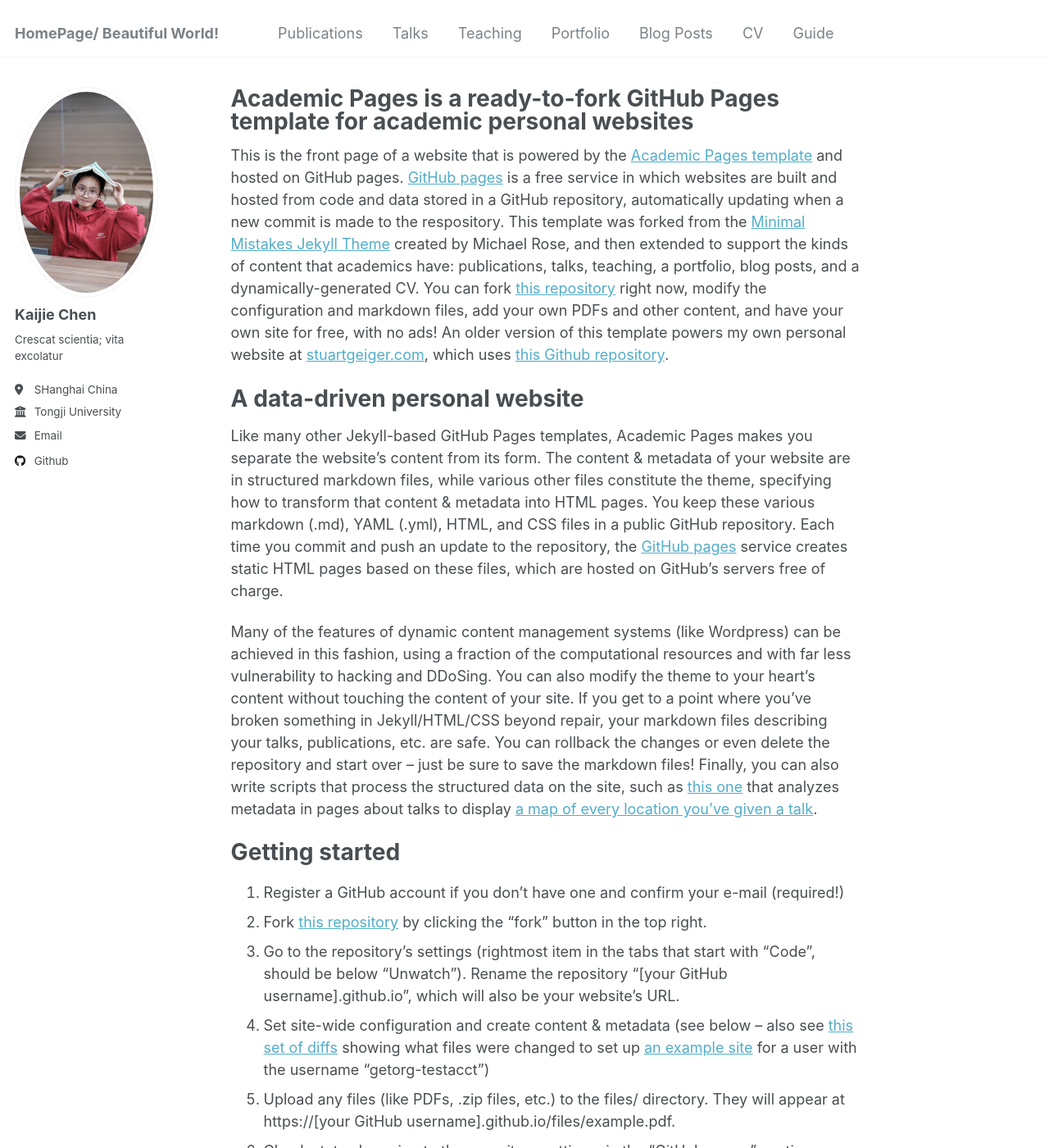
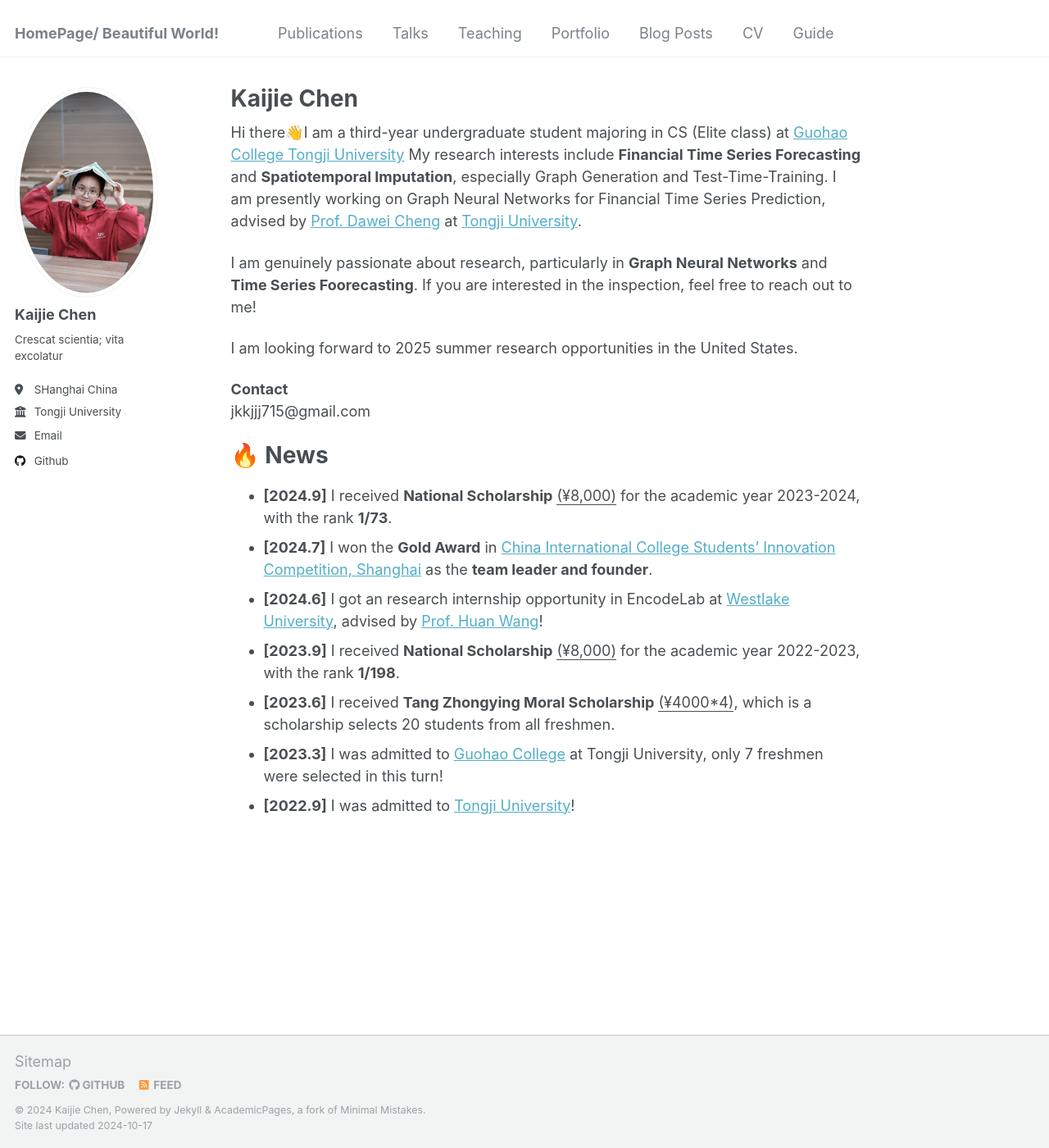
Before and after one commit to jkkjjj/jkkjjj.github.io, a Jekyll site: the page built from _pages/about.md, in a window 1280 px wide and 1400 px high. Shown: the whole window at 82% size. Built offline with Jekyll 4.4.1, drawn with Linux system fonts in a browser that asks for light colours; some of the changed text lies outside the part shown.

Commit message:
Add existing file

```diff
--- a/_pages/about.md
+++ b/_pages/about.md
@@ -1,49 +1,29 @@
 ---
 permalink: /
-title: "Academic Pages is a ready-to-fork GitHub Pages template for academic personal websites"
+title: "Kaijie Chen"
 author_profile: true
 redirect_from:
   - /about/
   - /about.html
 ---
 
-This is the front page of a website that is powered by the [Academic Pages template](https://github.com/academicpages/academicpages.github.io) and hosted on GitHub pages. [GitHub pages](https://pages.github.com) is a free service in which websites are built and hosted from code and data stored in a GitHub repository, automatically updating when a new commit is made to the respository. This template was forked from the [Minimal Mistakes Jekyll Theme](https://mmistakes.github.io/minimal-mistakes/) created by Michael Rose, and then extended to support the kinds of content that academics have: publications, talks, teaching, a portfolio, blog posts, and a dynamically-generated CV. You can fork [this repository](https://github.com/academicpages/academicpages.github.io) right now, modify the configuration and markdown files, add your own PDFs and other content, and have your own site for free, with no ads! An older version of this template powers my own personal website at [stuartgeiger.com](http://stuartgeiger.com), which uses [this Github repository](https://github.com/staeiou/staeiou.github.io).
+Hi there👋I am a third-year undergraduate student majoring in CS (Elite class) at [Guohao College Tongji University](https://www.tongji.edu.cn/) My research interests include **Financial Time Series Forecasting** and **Spatiotemporal Imputation**, especially Graph Generation and Test-Time-Training. I am presently working on Graph Neural Networks for Financial Time Series Prediction, advised by [Prof. Dawei Cheng](http://cs1.tongji.edu.cn/~dawei/) at [Tongji University](https://www.tongji.edu.cn/).
 
-A data-driven personal website
-======
-Like many other Jekyll-based GitHub Pages templates, Academic Pages makes you separate the website's content from its form. The content & metadata of your website are in structured markdown files, while various other files constitute the theme, specifying how to transform that content & metadata into HTML pages. You keep these various markdown (.md), YAML (.yml), HTML, and CSS files in a public GitHub repository. Each time you commit and push an update to the repository, the [GitHub pages](https://pages.github.com/) service creates static HTML pages based on these files, which are hosted on GitHub's servers free of charge.
 
-Many of the features of dynamic content management systems (like Wordpress) can be achieved in this fashion, using a fraction of the computational resources and with far less vulnerability to hacking and DDoSing. You can also modify the theme to your heart's content without touching the content of your site. If you get to a point where you've broken something in Jekyll/HTML/CSS beyond repair, your markdown files describing your talks, publications, etc. are safe. You can rollback the changes or even delete the repository and start over -- just be sure to save the markdown files! Finally, you can also write scripts that process the structured data on the site, such as [this one](https://github.com/academicpages/academicpages.github.io/blob/master/talkmap.ipynb) that analyzes metadata in pages about talks to display [a map of every location you've given a talk](https://academicpages.github.io/talkmap.html).
+I am genuinely passionate about research, particularly in **Graph Neural Networks** and **Time Series Foorecasting**. If you are interested in the inspection, feel free to reach out to me!
 
-Getting started
-======
-1. Register a GitHub account if you don't have one and confirm your e-mail (required!)
-1. Fork [this repository](https://github.com/academicpages/academicpages.github.io) by clicking the "fork" button in the top right.
-1. Go to the repository's settings (rightmost item in the tabs that start with "Code", should be below "Unwatch"). Rename the repository "[your GitHub username].github.io", which will also be your website's URL.
-1. Set site-wide configuration and create content & metadata (see below -- also see [this set of diffs](http://archive.is/3TPas) showing what files were changed to set up [an example site](https://getorg-testacct.github.io) for a user with the username "getorg-testacct")
-1. Upload any files (like PDFs, .zip files, etc.) to the files/ directory. They will appear at https://[your GitHub username].github.io/files/example.pdf.
-1. Check status by going to the repository settings, in the "GitHub pages" section
+I am looking forward to 2025 summer research opportunities in the United States.
 
-Site-wide configuration
-------
-The main configuration file for the site is in the base directory in [_config.yml](https://github.com/academicpages/academicpages.github.io/blob/master/_config.yml), which defines the content in the sidebars and other site-wide features. You will need to replace the default variables with ones about yourself and your site's github repository. The configuration file for the top menu is in [_data/navigation.yml](https://github.com/academicpages/academicpages.github.io/blob/master/_data/navigation.yml). For example, if you don't have a portfolio or blog posts, you can remove those items from that navigation.yml file to remove them from the header.
+**Contact** \\
+jkkjjj715@gmail.com
 
-Create content & metadata
-------
-For site content, there is one markdown file for each type of content, which are stored in directories like _publications, _talks, _posts, _teaching, or _pages. For example, each talk is a markdown file in the [_talks directory](https://github.com/academicpages/academicpages.github.io/tree/master/_talks). At the top of each markdown file is structured data in YAML about the talk, which the theme will parse to do lots of cool stuff. The same structured data about a talk is used to generate the list of talks on the [Talks page](https://academicpages.github.io/talks), each [individual page](https://academicpages.github.io/talks/2012-03-01-talk-1) for specific talks, the talks section for the [CV page](https://academicpages.github.io/cv), and the [map of places you've given a talk](https://academicpages.github.io/talkmap.html) (if you run this [python file](https://github.com/academicpages/academicpages.github.io/blob/master/talkmap.py) or [Jupyter notebook](https://github.com/academicpages/academicpages.github.io/blob/master/talkmap.ipynb), which creates the HTML for the map based on the contents of the _talks directory).
 
-**Markdown generator**
-
-I have also created [a set of Jupyter notebooks](https://github.com/academicpages/academicpages.github.io/tree/master/markdown_generator
-) that converts a CSV containing structured data about talks or presentations into individual markdown files that will be properly formatted for the Academic Pages template. The sample CSVs in that directory are the ones I used to create my own personal website at stuartgeiger.com. My usual workflow is that I keep a spreadsheet of my publications and talks, then run the code in these notebooks to generate the markdown files, then commit and push them to the GitHub repository.
-
-How to edit your site's GitHub repository
-------
-Many people use a git client to create files on their local computer and then push them to GitHub's servers. If you are not familiar with git, you can directly edit these configuration and markdown files directly in the github.com interface. Navigate to a file (like [this one](https://github.com/academicpages/academicpages.github.io/blob/master/_talks/2012-03-01-talk-1.md) and click the pencil icon in the top right of the content preview (to the right of the "Raw | Blame | History" buttons). You can delete a file by clicking the trashcan icon to the right of the pencil icon. You can also create new files or upload files by navigating to a directory and clicking the "Create new file" or "Upload files" buttons.
-
-Example: editing a markdown file for a talk
-![Editing a markdown file for a talk](/images/editing-talk.png)
-
-For more info
-------
-More info about configuring Academic Pages can be found in [the guide](https://academicpages.github.io/markdown/). The [guides for the Minimal Mistakes theme](https://mmistakes.github.io/minimal-mistakes/docs/configuration/) (which this theme was forked from) might also be helpful.
+🔥 News
+=====
+- **\[2024.9\]** I received **National Scholarship** <u>(¥8,000)</u> for the academic year 2023-2024, with the rank **1/73**.
+- **\[2024.7\]** I won the **Gold Award** in [China International College Students' Innovation Competition, Shanghai](https://cy.ncss.cn/) as the **team leader and founder**.
+- **\[2024.6\]** I got an research internship opportunity in EncodeLab at [Westlake University](https://www.westlake.edu.cn/), advised by [Prof. Huan Wang](https://huanwang.tech/)!
+- **\[2023.9\]** I received **National Scholarship** <u>(¥8,000)</u> for the academic year 2022-2023, with the rank **1/198**.
+- **\[2023.6\]** I received **Tang Zhongying Moral Scholarship** <u>(¥4000*4)</u>, which is a scholarship selects 20 students from all freshmen.
+- **\[2023.3\]** I was admitted to [Guohao College](https://ghc.tongji.edu.cn/) at Tongji University, only 7 freshmen were selected in this turn!
+- **\[2022.9\]** I was admitted to [Tongji University](https://www.tongji.edu.cn/)!
```
